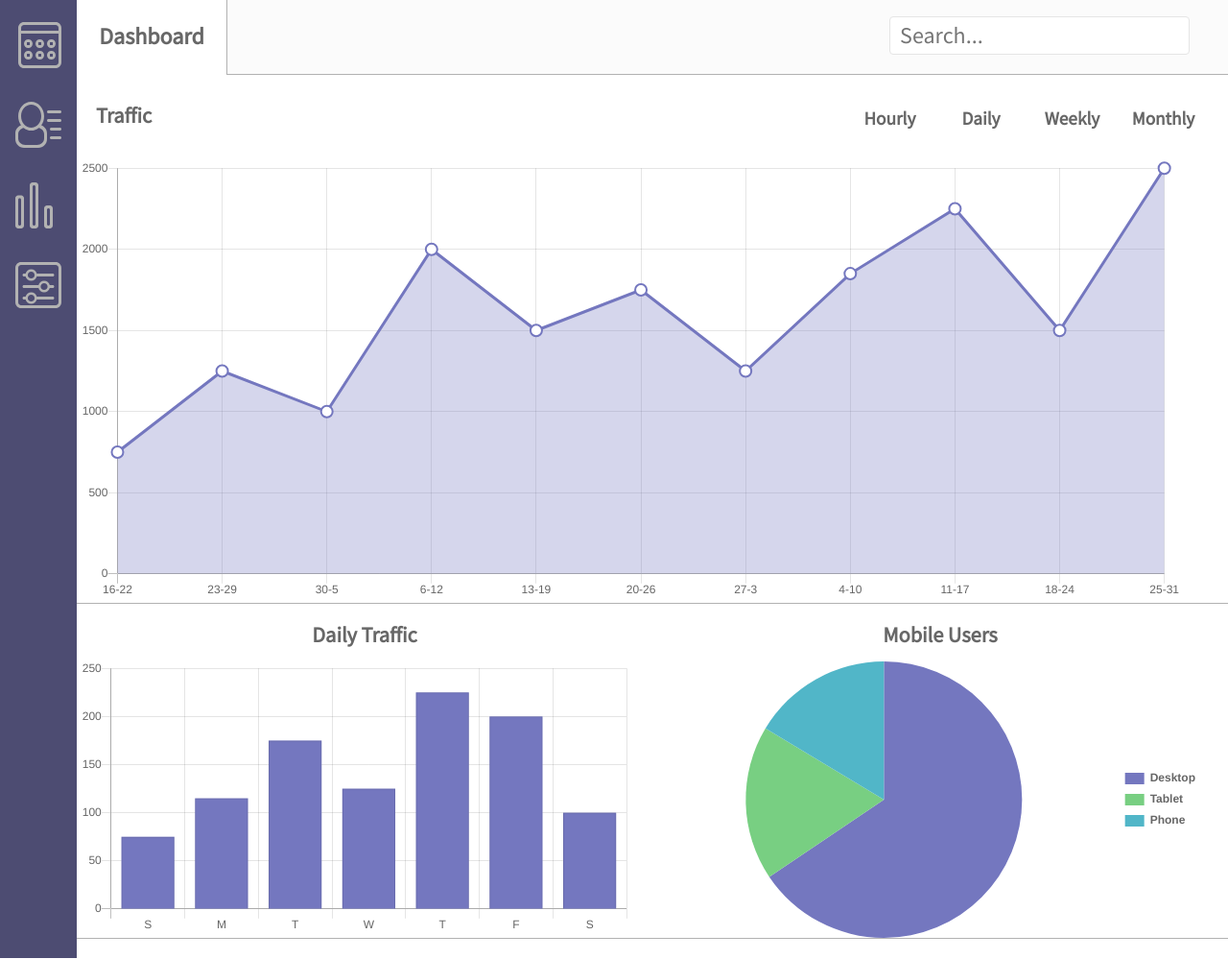
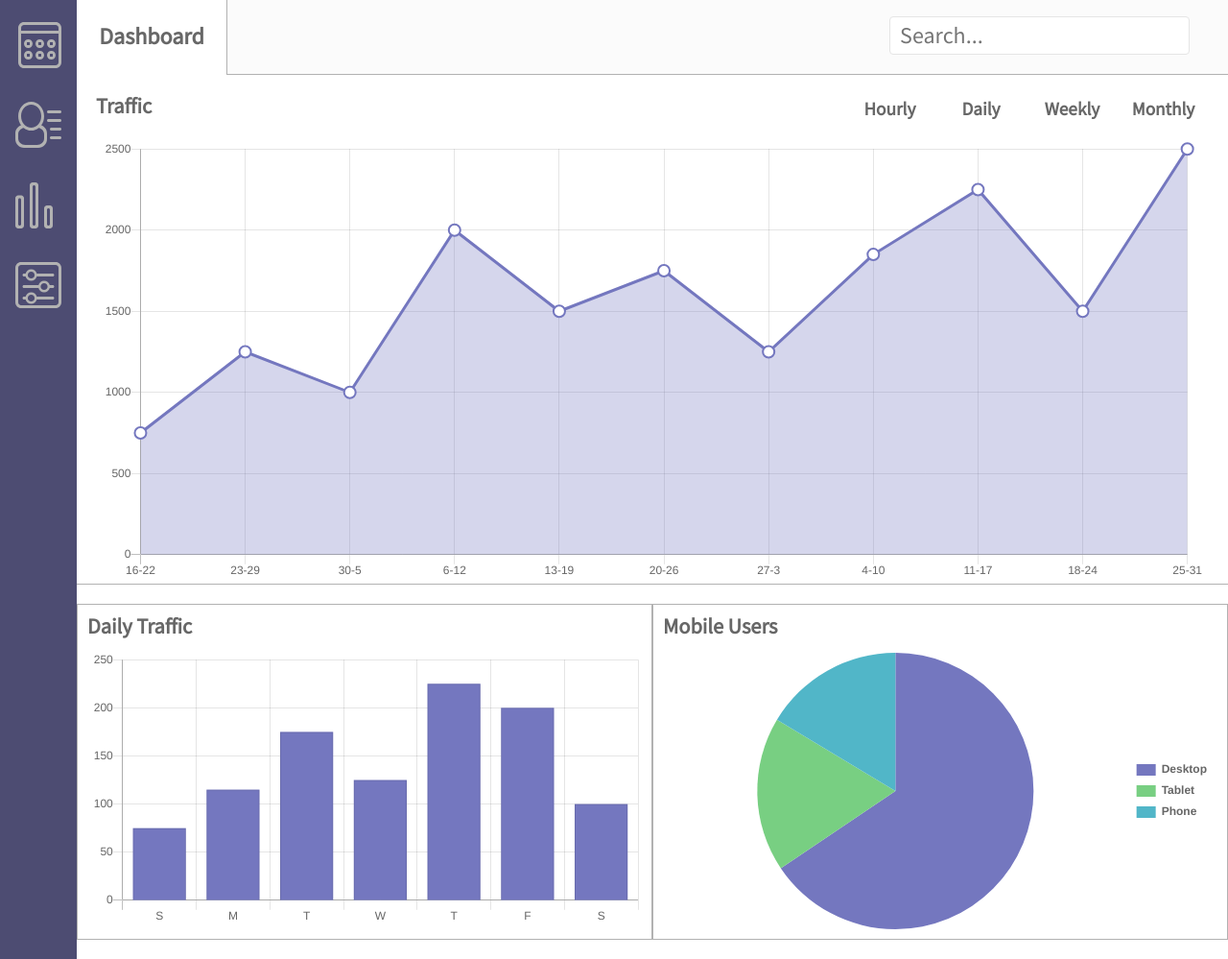
Before and after one commit to JIWU6498/Techdegree-Project7, a plain HTML site: page index.html in a window 1280 px wide. Shown: the part 83-1082 px from the top of the page at 96% size. Drawn offline with nearby package versions, Linux system fonts and the light colour scheme.

Commit message:
finish css for trafficChart

```diff
--- a/scss/component/_trafficChart.scss
+++ b/scss/component/_trafficChart.scss
@@ -3,7 +3,7 @@
 /* ============================================= */
 .traffic {
    text-align: center;
-   vertical-align: middle;
+   // vertical-align: middle;
    border-bottom: 0.8px solid #b2b2b2;
 
    @include media-query-m($break-m) {
@@ -11,20 +11,15 @@
    }
 
    .traffic-header {
-      margin: 30px 20px;
-
-      @include media-query-m($break-m) {
-         display: flex;
-         justify-content: space-between;
-      }
+      margin: 20px;
 
       h3 {
          @include h3-style;
       }
 
       .traffic-nav {
-         margin: 0;
-         padding: 0;
+         // margin: 0;
+         // padding: 0;
          display: inline-block;
          color: #676767;
 
@@ -44,11 +39,16 @@
             }
          }
       }
+
+      @include media-query-m($break-m) {
+         display: flex;
+         justify-content: space-between;
+      }
    }
 
    .widget-container-full {
       width: 95vw;
-
+      margin:auto;
       @include media-query-m($break-m) {
          width: 90vw;
       }
@@ -57,19 +57,24 @@
 
 .bar-chart,
 .pie-chart {
-
    text-align: center;
    margin: 20px 0;
+   padding:10px;
    border-bottom: 0.8px solid #b2b2b2;
-
+   @include media-query-m($break-m){
+      border:0.8px solid #b2b2b2;
+   }
    h3 {
       @include h3-style;
       margin-bottom: 10px;
+      @include media-query-m($break-m){
+         text-align: left;
+      }
    }
 
    .widget-container-half {
       width: 95vw;
-
+      margin:auto;
       @include media-query-m($break-m) {
          width: 45vw;
       }
```
Also changed, not shown: css/styles.css, scss/styles.css, 2 other files.
